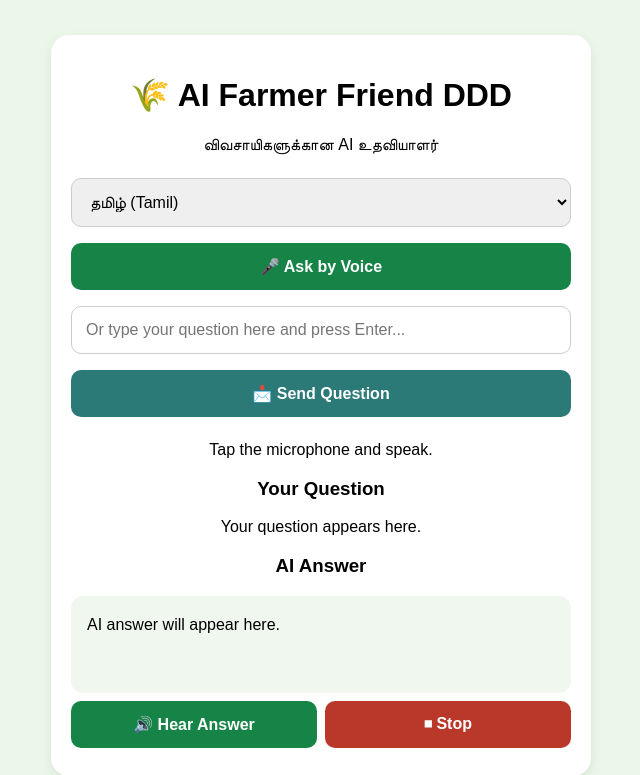
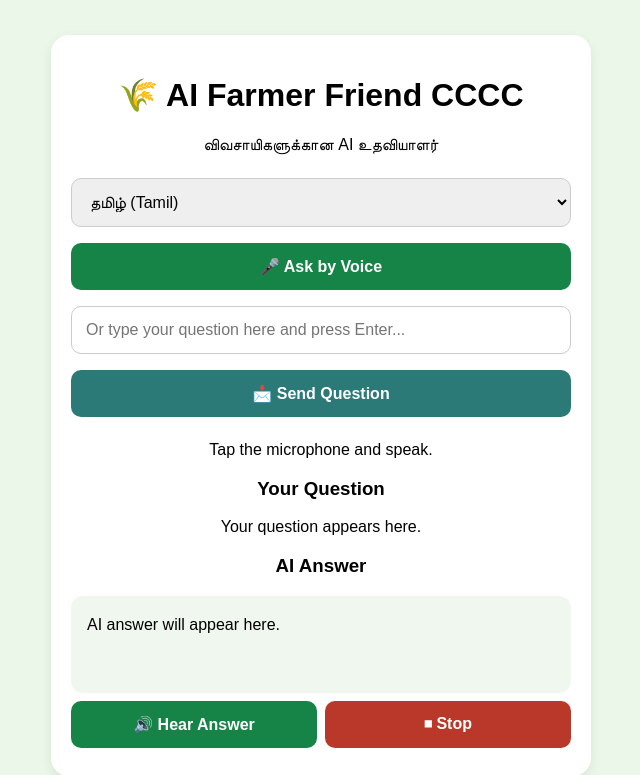
Before and after one commit to fiservmsr/Dishitha_Farmer_App, a Python web app: template templates/index.html in a window 1280 px wide. Shown: the top 775 px of the page, without its empty margins (319-959 px from the left). Run offline with Jinja, Linux system fonts and the light colour scheme; the template is opened without the code that fills it, so the values that code supplies are empty.

Commit message:
Update header text from 'DDD' to 'CCCC'

```diff
--- a/templates/index.html
+++ b/templates/index.html
@@ -56,7 +56,7 @@ button {
 <body>
 
 <div class="container">
-  <h1>🌾 AI Farmer Friend DDD</h1>
+  <h1>🌾 AI Farmer Friend CCCC</h1>
   <p>விவசாயிகளுக்கான AI உதவியாளர்</p>
 
   <select id="language" onchange="onLanguageChange()">
```
